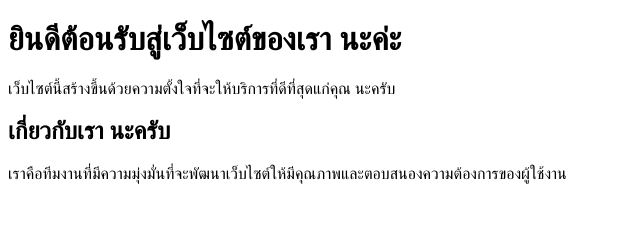
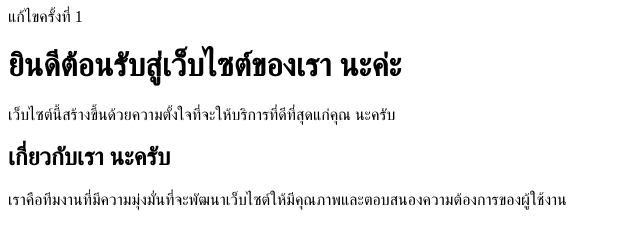
Before and after one commit to ponchai2526/jitsync, a plain HTML site: page index.html in a window 1280 px wide. Shown: the whole page, without its empty margins (0-640 px from the left). Drawn offline with Linux system fonts and the light colour scheme.

Commit message:
Update index.html
แก้ไขครั้งที่ 1

```diff
--- a/index.html
+++ b/index.html
@@ -5,7 +5,7 @@
     <title>My Website</title>
 </head>
 <body>
-
+แก้ไขครั้งที่ 1
     <h1>ยินดีต้อนรับสู่เว็บไซต์ของเรา นะค่ะ</h1>
 
     <p>เว็บไซต์นี้สร้างขึ้นด้วยความตั้งใจที่จะให้บริการที่ดีที่สุดแก่คุณ นะครับ </p>
```
